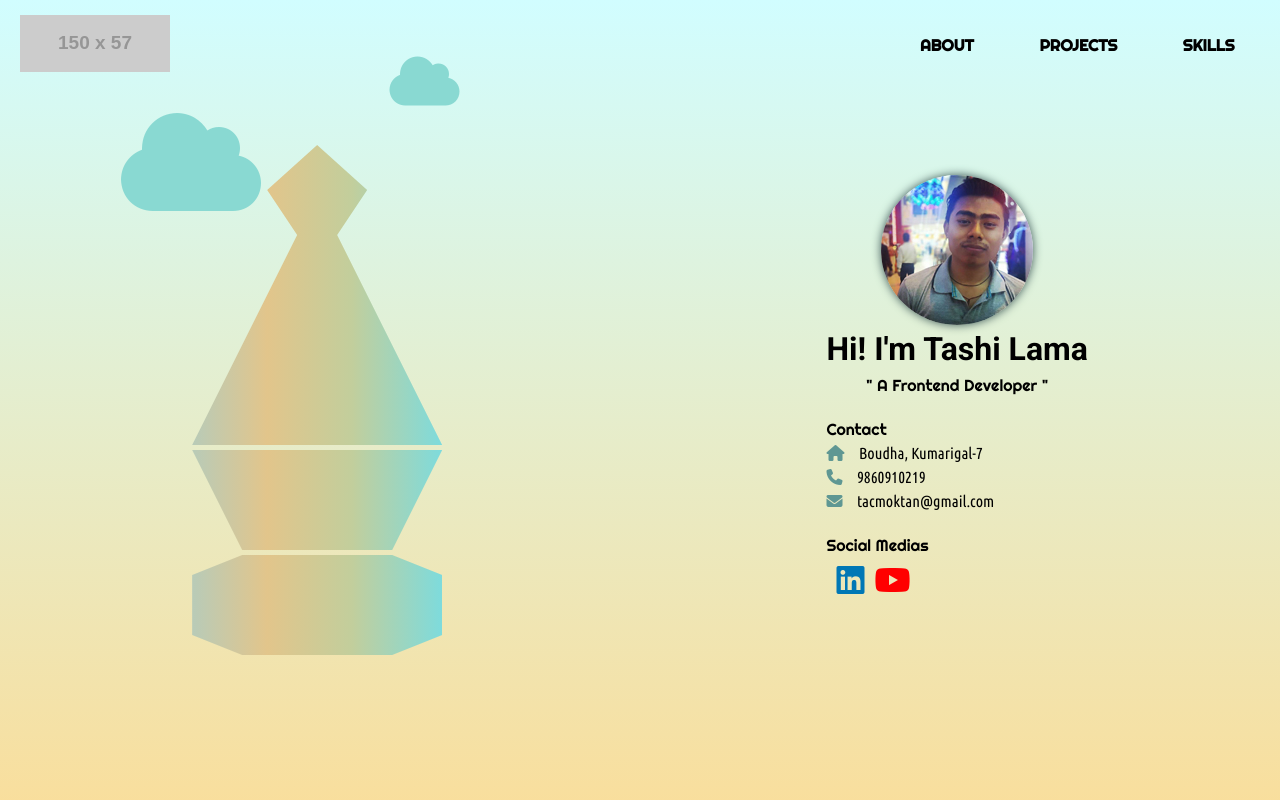
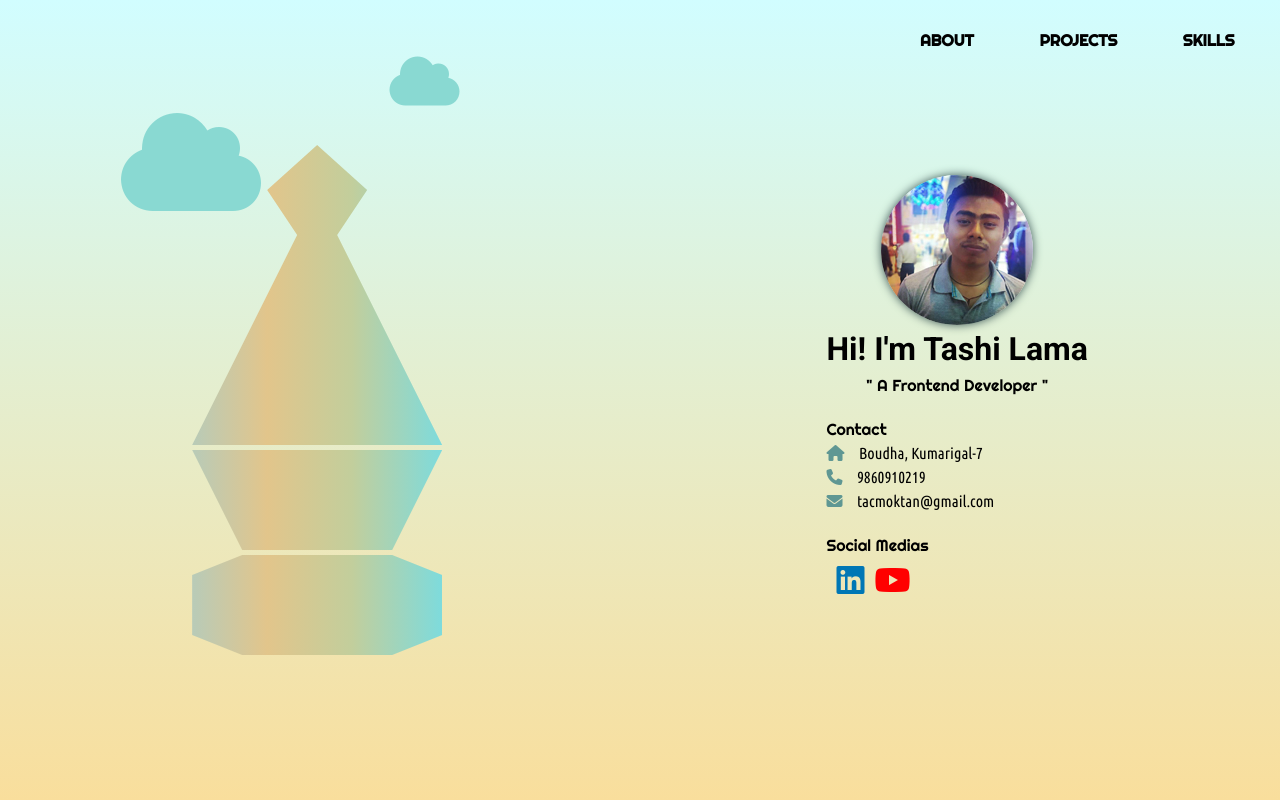
Before and after one commit to tacmoktan/my-portfolio, a React (Create React App) app: page / in a window 1280 px wide. Shown: the top 800 px of the page. Built offline with nearby package versions, Linux system fonts and the light colour scheme; some icons are missing.

Commit message:
Update CV & nav height, del logo

```diff
--- a/src/Page/index.js
+++ b/src/Page/index.js
@@ -40,7 +40,7 @@ const myTheme = createMuiTheme({
 const styleVar = {
     myTheme,
     paddingVar: 20,
-    navbarHeight: 90,   //prev 57
+    navbarHeight: 80,   //prev 90
     stupaBg:"linear-gradient(to right, #e4afcb 0%, #b8cbb8 0%, #b8cbb8 0%, #e2c58b 30%, #c2ce9c 64%, #7edbdc 100%)"
 }
 
--- a/src/components/Navbar.js
+++ b/src/components/Navbar.js
@@ -73,10 +73,9 @@ const Navbar = ({ myTheme, paddingVar, navbarHeight, stupaBg }) => {
     return (
         <>
         <header id="header" className={headerClass} >
-            <div id="logo" className={logoClass} >
+            {/* <div id="logo" className={logoClass} >
                 <img src="https://via.placeholder.com/150x57" alt="logo" />
-            </div>
-
+            </div> */}
 
             <nav className={navlinks}>
                 <a href="#about">About</a>
```
Also changed, not shown: 1 other file (tests, documents, lock files or other folders).
